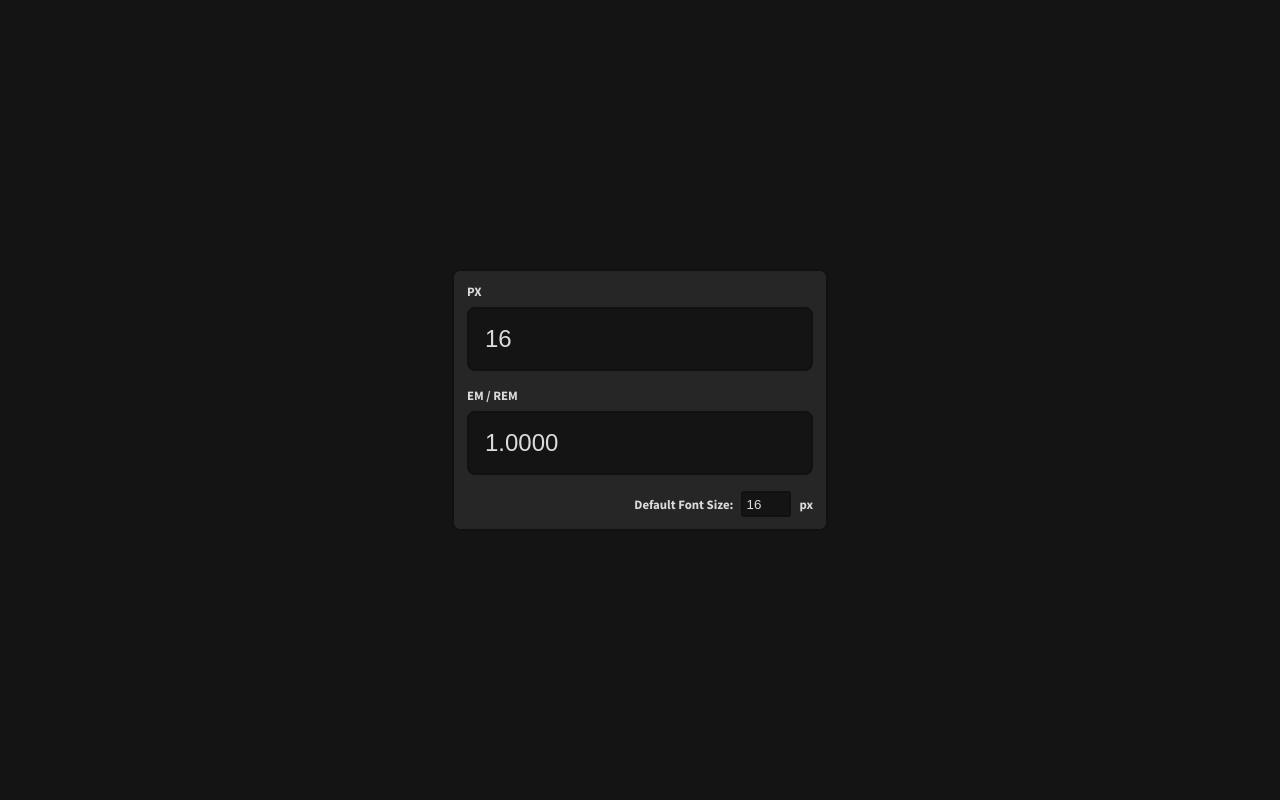
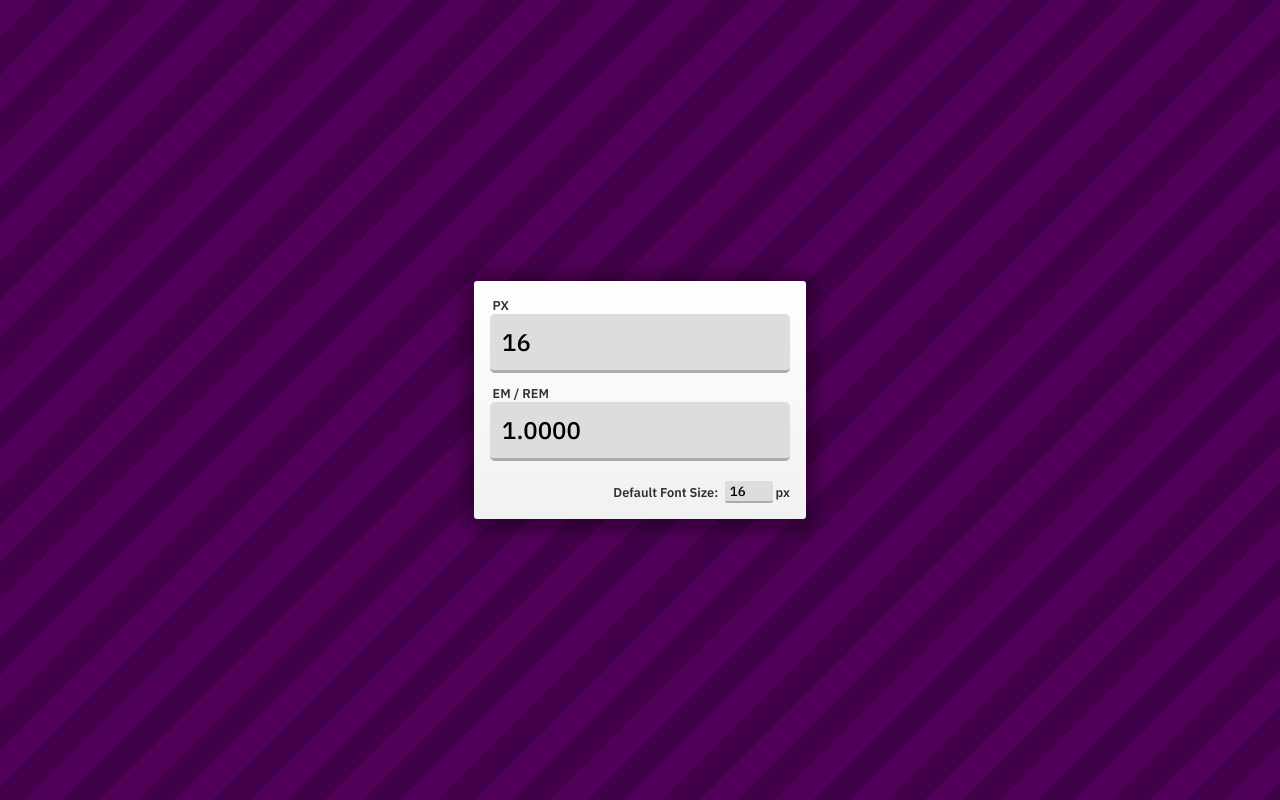
Before and after one commit to Rob-Manders/Mini-Projects, a plain HTML site: page PX to EM/index.html in a window 1280 px wide. Drawn offline with Linux system fonts and the light colour scheme.

Commit message:
Restyled using Sass

```diff
--- a/PX to EM/index.html
+++ b/PX to EM/index.html
@@ -5,20 +5,20 @@
 	<meta name="viewport" content="width=device-width, initial-scale=1.0">
 	<title>PX to EM Converter</title>
 	<link rel="preconnect" href="https://fonts.gstatic.com">
-	<link href="https://fonts.googleapis.com/css2?family=Source+Sans+Pro:wght@400;700&display=swap" rel="stylesheet">
-	<link rel="stylesheet" href="style.css">
+<link href="https://fonts.googleapis.com/css2?family=IBM+Plex+Sans:wght@400;500;600;700&display=swap" rel="stylesheet">
+	<link rel="stylesheet" href="css/style.css">
 </head>
 <body>
 	<div class="calculator">
 		<label for="px-input">PX</label>
-		<input class="calculator-input calculator-input-main" type="text" name="px-input" id="px-input">
+		<input class="calculator__input calculator__input--main" type="text" name="px-input" id="px-input">
 
 		<label for="em-input">EM / REM</label>
-		<input class="calculator-input calculator-input-main" type="text" name="em-input" id="em-input">
+		<input class="calculator__input calculator__input--main" type="text" name="em-input" id="em-input">
 
-		<div class="calculator-default-fontsize">
+		<div class="calculator__default-fontsize">
 			<label for="default-fontsize-input">Default Font Size: </label>
-			<input class="calculator-input calculator-input-secondary" value="16" type="text" name="default-fontsize-input" id="default-fontsize-input">
+			<input class="calculator__input calculator__input--secondary" value="16" type="text" name="default-fontsize-input" id="default-fontsize-input">
 			<span>px</span>
 		</div>
 	</div>
--- /dev/null
+++ b/PX to EM/scss/_background.scss
@@ -0,0 +1,15 @@
+
+@mixin background {
+
+
+	background: rgb(118,0,130);
+	background: linear-gradient(
+		-45deg,
+		$bg-dark 25%,
+		$bg-light 25%, $bg-light 50%,
+		$bg-dark 50%, $bg-dark 75%,
+		$bg-light 75%
+	);
+
+	background-size: 75px 75px ;
+}
--- /dev/null
+++ b/PX to EM/scss/_variables.scss
@@ -0,0 +1,20 @@
+
+/// Fonts
+
+$plex: 'IBM Plex Sans', sans-serif;
+
+// IBM Plex Sans : 400, 500, 600, 700
+
+/// Colours
+
+$bg-light: #510059;
+$bg-dark: #43004a;
+
+$off-white: #f1f1f1;
+$light-grey: #ddd;
+$dark-grey: #aaa;
+
+
+/// Misc
+
+$border-radius: 0.2em;
--- /dev/null
+++ b/PX to EM/scss/style.scss
@@ -0,0 +1,81 @@
+
+// Resets
+html, body {
+	margin: 0;
+	padding: 0;
+}
+
+*,
+*::before,
+*::after {
+	box-sizing: border-box;
+	outline: none;
+}
+
+@import 'variables';
+@import 'background';
+
+body {
+	@include background;
+	height: 100vh;
+	display: grid;
+	place-items: center;
+	font-family: $plex;
+}
+
+.calculator {
+	background: white;
+	background: linear-gradient(0deg, $off-white 0%, white 100%);
+
+	padding: 1rem;
+	border-radius: $border-radius;
+	box-shadow: 0 2px 15px 10px rgba(0,0,0,0.3);
+
+	label,
+	span {
+		display: block;
+		font-size: 0.8rem;
+		font-weight: 600;
+		opacity: 0.8;
+		padding-left: $border-radius;
+	}
+
+	&__input {
+		position: relative;
+		font-family: $plex;
+		font-weight: 500;
+		background: $light-grey;
+		border-radius: $border-radius;
+		border-style: none;
+		border-bottom: 0.2rem solid $dark-grey;
+		transition: border 150ms;
+
+		&:focus {
+			border-bottom: 0.2rem solid $bg-light;
+		}
+
+		&--main {
+			font-size: 1.5rem;
+			margin-bottom: 0.75rem;
+			padding: 0.75rem;
+		}
+
+		&--secondary {
+			width: 3rem;
+			margin: 0 0 0 0.5em;
+			padding: 0.1em 0.35em;
+			border-bottom: 0.15rem solid $dark-grey;
+
+			&:focus {
+				border-bottom: 0.15rem solid $bg-light;
+			}
+		}
+	}
+
+	&__default-fontsize {
+		display: flex;
+		align-items: center;
+		justify-content: flex-end;
+		margin-top: 0.5rem;
+	}
+}
```
Also changed, not shown: PX to EM/css/style.css (added), PX to EM/style.css, 1 other file.
